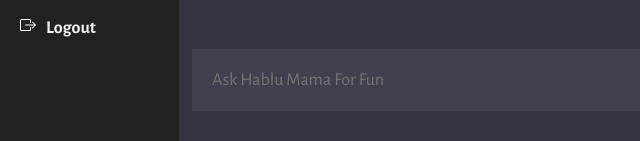
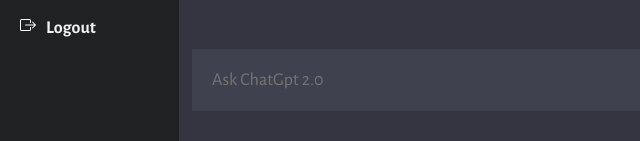
Before and after one commit to ismail360deg/ChatGpt-2.0, a website built with Vite: page Frontend/index.html in a window 1280 px wide. Shown: the part 659-800 px from the top of the page, 0-640 px from the left. Built offline with nearby package versions, Linux system fonts and the light colour scheme.

Commit message:
Third  commit

```diff
--- a/Frontend/index.html
+++ b/Frontend/index.html
@@ -24,7 +24,7 @@
       <div id="chat_container"></div>
 
       <form>
-        <textarea name="prompt" rows="1" cols="1" placeholder="Ask Hablu Mama For Fun"></textarea>
+        <textarea name="prompt" rows="1" cols="1" placeholder="Ask ChatGpt 2.0"></textarea>
         <button type="submit"><img src="img/send.svg" alt="send" />
       </form>
     </div>
```
